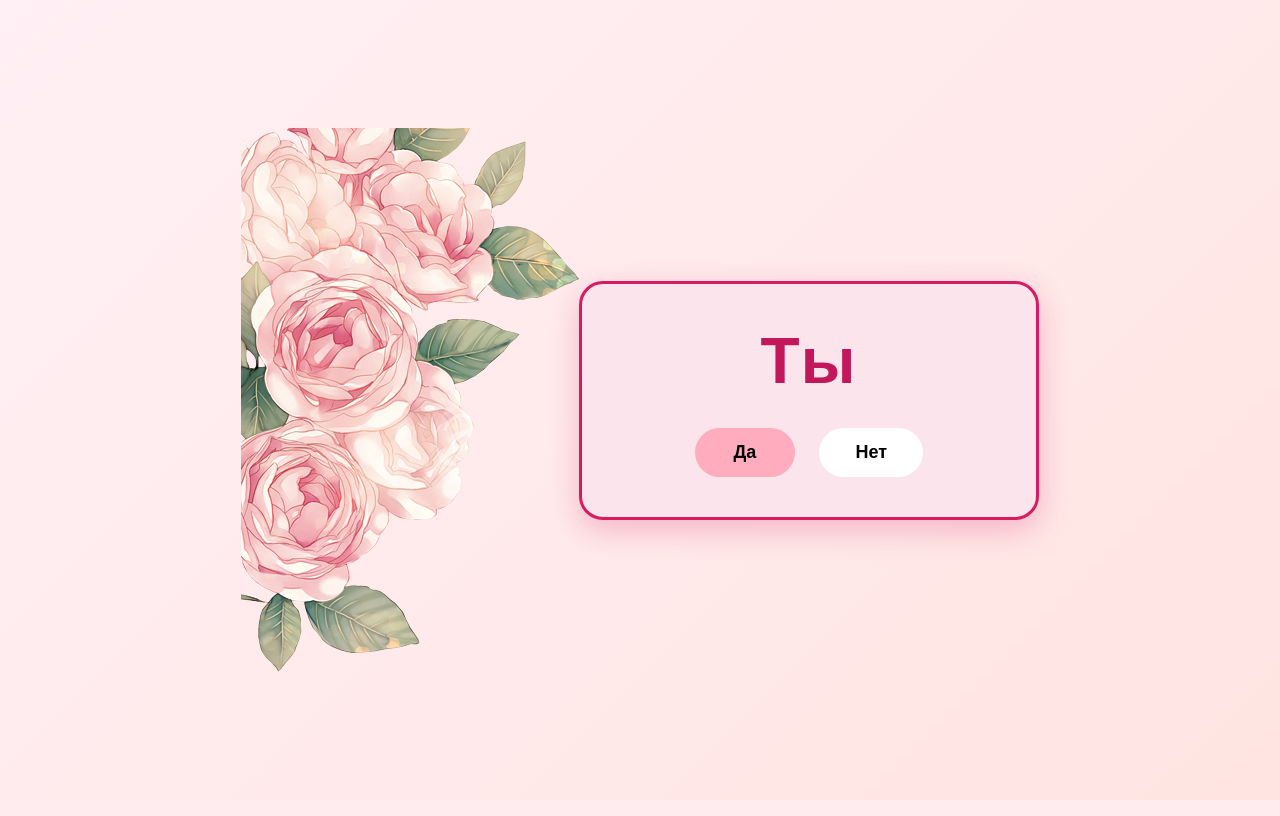
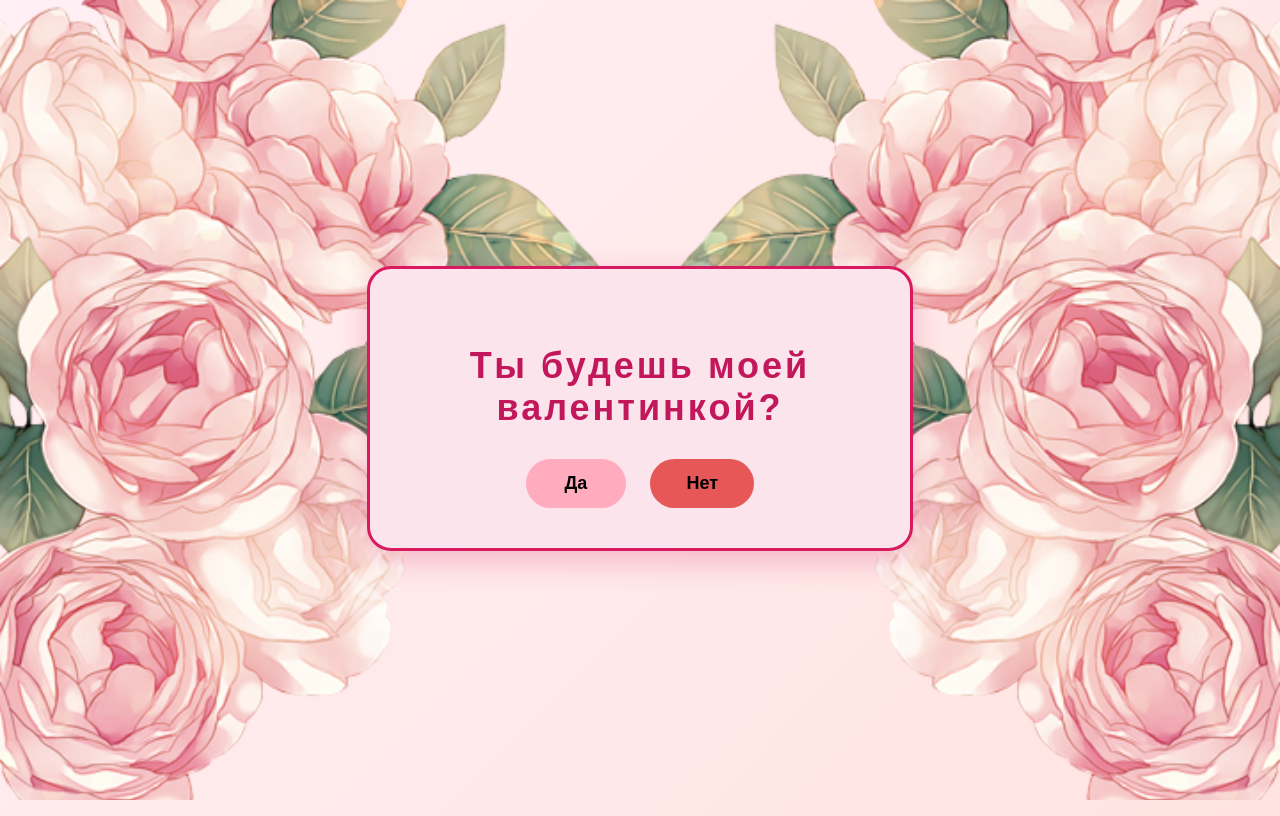
Before and after one commit to FlyringDan/ForValentinesDay, a FastAPI app: page /love in a window 1280 px wide. Run offline with FastAPI, Linux system fonts and the light colour scheme.

Commit message:
final index

```diff
--- a/static/templates/index.html
+++ b/static/templates/index.html
@@ -4,8 +4,6 @@
     <meta charset="UTF-8">
     <title>Я стану водопадом</title>
     <style>
-                * { margin: 0; padding: 0; box-sizing: border-box; }
-
         body {
             display: flex;
             justify-content: center;
@@ -16,28 +14,23 @@
         }
 
         .valentine-box {
-            border: 3px solid #d81b60;          /* тёмно-розовая рамка */
-            background-color: #fce4ec;          /* светло-розовый фон */
+            border: 3px solid #d81b60;
+            background-color: #fce4ec;
             border-radius: 24px;
             padding: 40px;
             text-align: center;
             box-shadow: 0 10px 30px rgba(216, 27, 96, 0.25);
             max-width: 90%;
             width: 460px;
+            position: relative;
         }
 
         .valentine-box p {
-            font-size: 64px;
+            font-size: 36px;
             font-weight: bold;
             color: #c2185b;
             margin-bottom: 30px;
-            letter-spacing: 2px;
-        }
-
-        .buttons {
-            display: flex;
-            justify-content: center;
-            gap: 20px;
+            letter-spacing: 3px;
         }
 
         .btn {
@@ -58,37 +51,86 @@
         }
 
         .btn.no {
-            background: white;
+            background: rgb(230, 87, 87);
             color: black;
             margin-left: 10px;
+            transition: all 0.4s ease;
         }
 
         .btn:hover {
             transform: translateY(-2px);
-            box-shadow: 0 4px 12px rgba(0,0,0,0.2);
+            box-shadow: 0 4px 12px rgba(0, 0, 0, 0.2);
         }
 
         .btn:active {
             transform: translateY(1px);
         }
 
-        .img {
-            left: 20px;
+        .side-flower {
+            position: fixed;
+            top: 0;
+            height: 100%;
+            width: 600px;
             z-index: -1;
+            background-size: cover;
+            background-repeat: no-repeat;
         }
 
+        .side-flower.left {
+            left: 0;
+            background-image: url('peonies.png');
+        }
+
+        .side-flower.right {
+            right: 0;
+            background-image: url('peonies.png');
+            transform: scaleX(-1);
+        }
     </style>
 </head>
+
 <body>
-<img src="peonies.png" alt="" class="img">
+    <div class="side-flower left"></div>
+    <div class="side-flower right"></div>
     <div class="valentine-box">
-        <p>
-            Ты
+        <p id="text">
+            Ты будешь моей валентинкой?
         </p>
         <div>
-            <button class="btn yes">Да</button>
-            <button class="btn no">Нет</button>
+            <button id="yes" class="btn yes" onclick="say_yes()">Да</button>
+            <button id="no" class="btn no" onclick="say_no()">Нет</button>
         </div>
     </div>
+    <script>
+        function say_yes() {
+            document.getElementById("yes").textContent = "Я так и знал, поэтому мы идём в ресторан ❤️";
+            document.getElementById("no").style.display = "none";
+            document.getElementById("text").style.display = "none";
+        }
+
+        function say_no() {
+            document.querySelector('.btn.no').addEventListener('click', (e) => {
+                e.preventDefault();
+                const container = document.querySelector('.valentine-box');
+                const containerRect = container.getBoundingClientRect();
+                const button = e.target;
+                const buttonWidth = button.offsetWidth;
+                const buttonHeight = button.offsetHeight;
+
+                // Вычисляем допустимую зону (с отступами)
+                const maxX = containerRect.width - buttonWidth - 40;
+                const maxY = containerRect.height - buttonHeight - 60;
+
+                // Генерируем случайные координаты
+                const randomX = Math.random() * maxX;
+                const randomY = Math.random() * maxY;
+
+                // Применяем новую позицию
+                button.style.position = 'absolute';
+                button.style.left = `${randomX}px`;
+                button.style.top = `${randomY}px`;
+            });
+        }
+    </script>
 </body>
 </html>
```
Also changed, not shown: static/templates/peonies.png (renamed from static/pictures/peonies.png).
